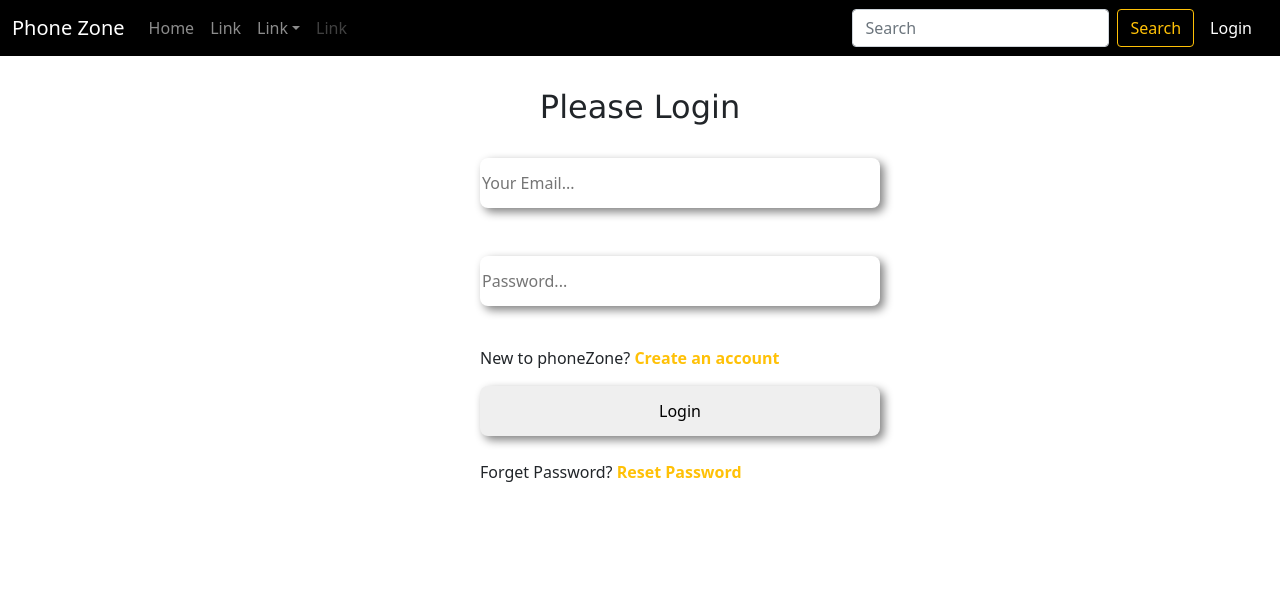
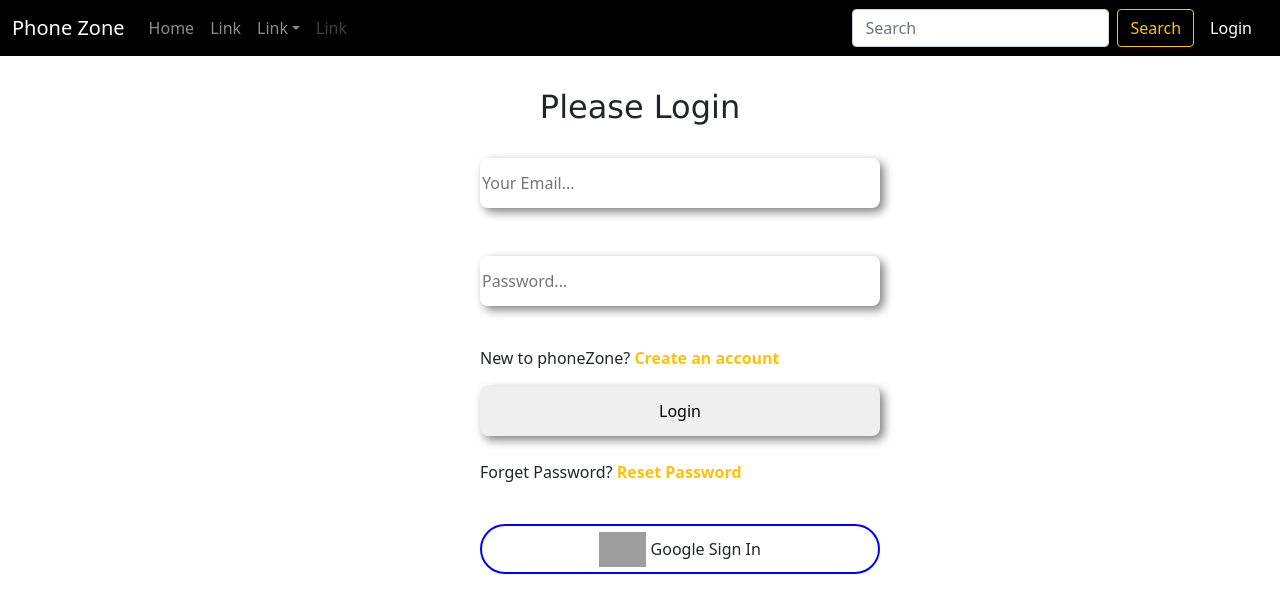
Before and after one commit to mriduldas07/Phone-Zone-, a React (Create React App) app: page /login in a window 1280 px wide. Shown: the top 612 px of the page. Built offline with nearby package versions, Linux system fonts and the light colour scheme; no server answers; grey boxes are pictures that could not be loaded.

Commit message:
requireAuth social login

```diff
--- a/src/components/Home/Header/Header.js
+++ b/src/components/Home/Header/Header.js
@@ -15,7 +15,7 @@ const Header = () => {
         <div>
             <Navbar sticky='top' style={{backgroundColor: 'black', color: 'white'}} variant='dark'  expand="lg">
   <Container fluid>
-    <Navbar.Brand href="#">Phone Zone</Navbar.Brand>
+    <Navbar.Brand as={Link} to='/home'>Phone Zone</Navbar.Brand>
     <Navbar.Toggle aria-controls="navbarScroll" />
     <Navbar.Collapse id="navbarScroll">
       <Nav
--- a/src/components/Login/Login.js
+++ b/src/components/Login/Login.js
@@ -5,6 +5,7 @@ import { toast, ToastContainer } from 'react-toastify';
 import auth from '../../firebase.init';
 import LodingCompo from '../LodingCompo/LodingCompo';
 import './Login.css';
+import SocialLogin from './SocialLogin/SocialLogin';
 
 const Login = () => {
     const [email, setEmail] = useState('');
@@ -75,6 +76,7 @@ const Login = () => {
                 <br />
                 <p>Forget Password?<span className='text-warning' style={{cursor: 'pointer', fontWeight: 700}} onClick={sendEmailToResetPassword}> Reset Password</span></p>
             </form>
+            <SocialLogin></SocialLogin>
             <ToastContainer />
         </div>
     );
--- /dev/null
+++ b/src/components/Login/SocialLogin/SocialLogin.css
@@ -0,0 +1,19 @@
+.social{
+    width: 400px;
+    border: 2px solid blue;
+    height: 50px;
+    display: flex;
+    border-radius: 30px;
+    justify-content: center;
+    align-items: center;
+}
+.social:hover{
+    background-color: black;
+    color: white;
+    cursor: pointer;
+
+}
+.social img{
+    height: 35px;
+    margin-right: 0.3rem;
+}
--- /dev/null
+++ b/src/components/Login/SocialLogin/SocialLogin.js
@@ -0,0 +1,36 @@
+import React from 'react';
+import { useSignInWithGoogle } from 'react-firebase-hooks/auth';
+import { useNavigate } from 'react-router-dom';
+import auth from '../../../firebase.init';
+import LodingCompo from '../../LodingCompo/LodingCompo';
+import './SocialLogin.css'
+
+const SocialLogin = () => {
+    const navigate = useNavigate();
+    const [signInWithGoogle,
+            user,
+            loading,
+            error
+        ] = useSignInWithGoogle(auth);
+
+        if (loading) {
+            return <LodingCompo></LodingCompo>
+        }
+        if (user) {
+            navigate('/home')
+        }
+    return (
+        <>
+        <br />
+        {
+            error && <p className='text-danger'>Error: {error.message}</p>
+        }
+        <div className='social'>
+        <img src="https://i.ibb.co/F8DDkSs/icons8-google-48.png" alt="" />
+            <span variant="light" onClick={() =>signInWithGoogle()}>Google Sign In</span>
+        </div>
+        </>
+    );
+};
+
+export default SocialLogin;
--- a/src/components/Register/Register.js
+++ b/src/components/Register/Register.js
@@ -5,6 +5,7 @@ import { ToastContainer } from 'react-toastify';
 import 'react-toastify/dist/ReactToastify.css';
 import auth from '../../firebase.init';
 import LodingCompo from '../LodingCompo/LodingCompo';
+import SocialLogin from '../Login/SocialLogin/SocialLogin';
 
 const Register = () => {
     const [email, setEmail] = useState('');
@@ -65,7 +66,7 @@ const Register = () => {
                 <p>Already have an account?<span style={{cursor: 'pointer', fontWeight: 700}} className='text-warning text-decoration-none' onClick={navigateToLogin}> Login</span></p>
                 <input type="submit" value="Register" />
             </form>
-            <br />
+            <SocialLogin></SocialLogin>
             <ToastContainer></ToastContainer>
         </div>
     );
```
Also changed, not shown: src/components/RequireAuth/RequireAuth.js (added, +19 -0 lines).
